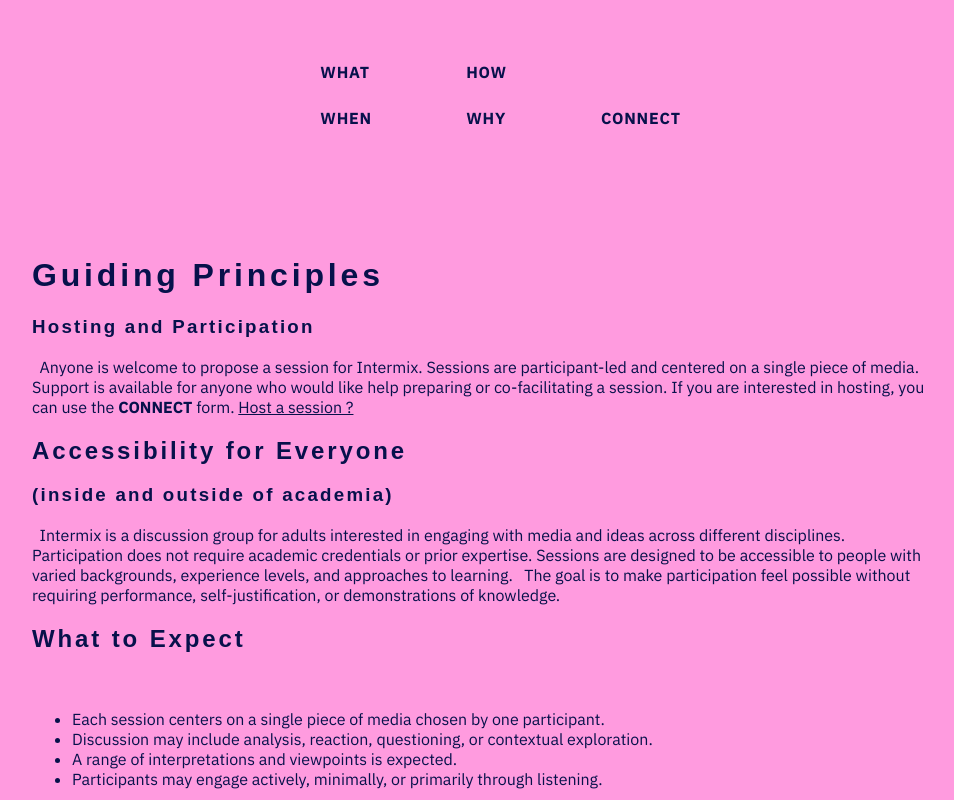
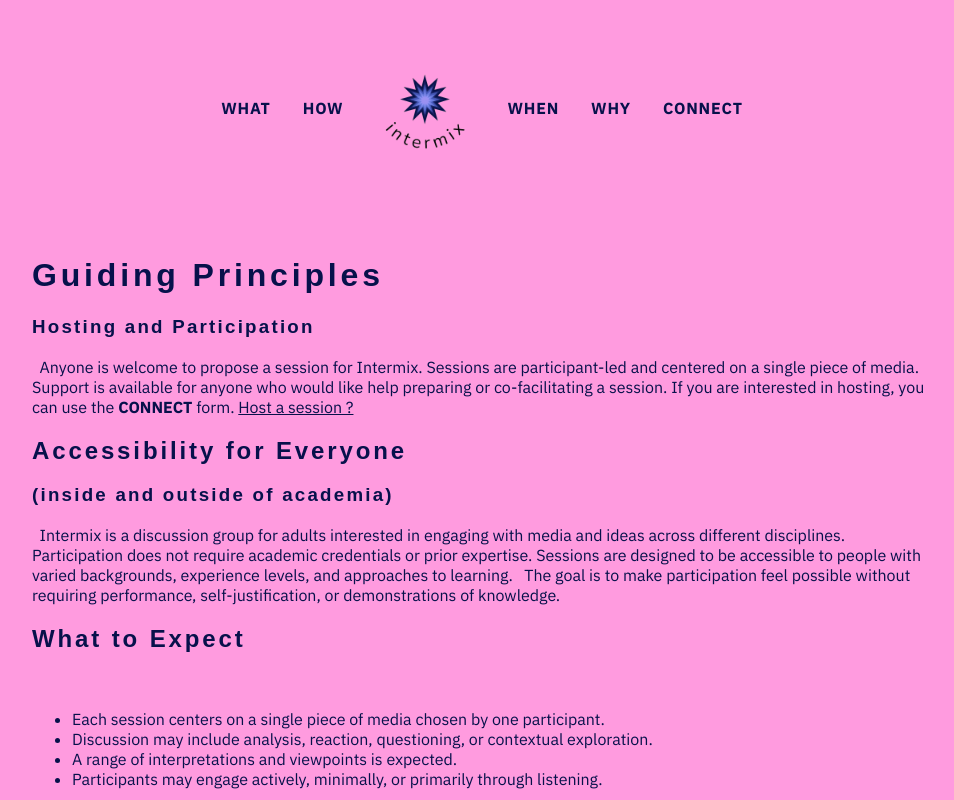
Before and after one commit to malaya-code/intermix, a plain HTML site: page guidelines.html in a window 1280 px wide. Shown: the top 800 px of the page, without its empty margins (158-1112 px from the left). Drawn offline with Linux system fonts and the light colour scheme; a web font is replaced by a local one.

Commit message:
Update guidelines.html

```diff
--- a/guidelines.html
+++ b/guidelines.html
@@ -17,7 +17,11 @@
 
         <li class="wp-inter-logo">
           <a href="index.html">
-
+            <img
+              src="Intermix Logo_trasp.png"
+              alt="Intermix logo"
+              width="100"
+              height="100">
           </a>
         </li>
 
```
Lines whose indentation alone changed are shown as unchanged.
